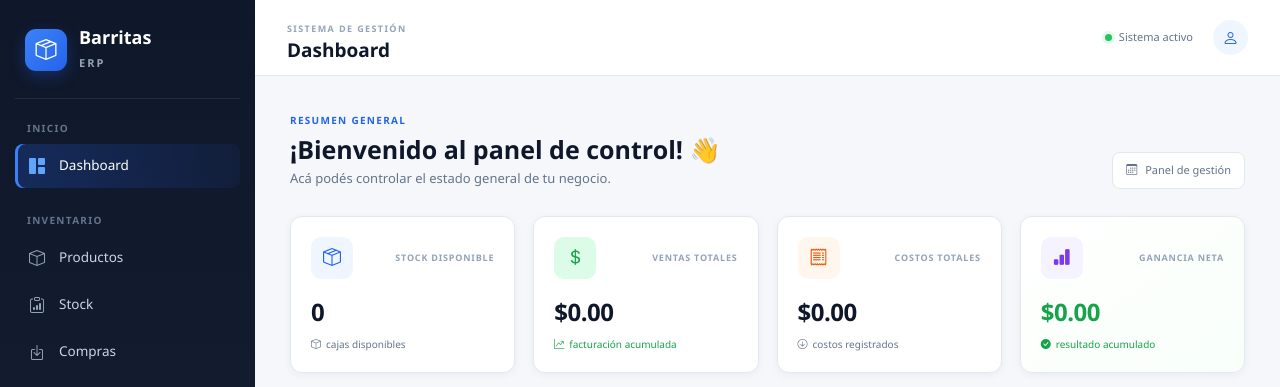
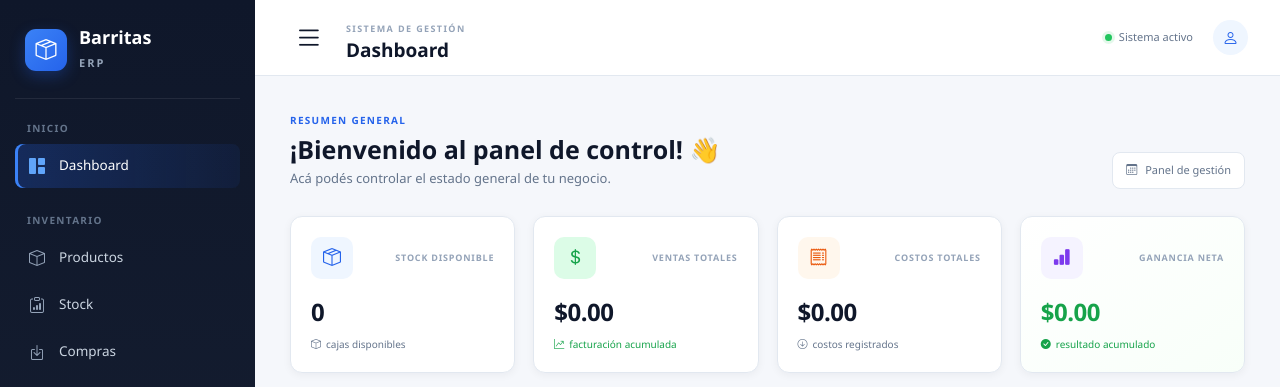
Before and after one commit to FrancoLince/barritas-stock, a Flask app: page / in a window 1280 px wide. Shown: the top 387 px of the page. Run offline with Flask 3, Linux system fonts and the light colour scheme; a user stored in the database is signed in; data that the repository does not hold is empty.

Commit message:
Update styles.css

```diff
--- a/static/css/styles.css
+++ b/static/css/styles.css
@@ -1880,6 +1880,37 @@ header:not(.topbar) h1 {
     font-weight: 800;
     letter-spacing: -0.5px;
     margin-top: 8px;
+}
+/* =========================================================
+   SOLUCIÓN DE DESBLOQUEO DE BOTÓN MÓVIL
+   ========================================================= */
+
+/* 1. Forzar a la Topbar a no bloquear elementos hijos */
+.topbar,
+.topbar-left {
+    position: relative !important;
+    z-index: 1050 !important;
+    pointer-events: auto !important;
+}
+
+/* 2. Dar prioridad máxima y área de clic al botón */
+.mobile-menu-button {
+    display: inline-flex !important;
+    align-items: center;
+    justify-content: center;
+    position: relative !important;
+    z-index: 9999 !important; /* Lo pone por encima de cualquier capa transparente */
+    pointer-events: auto !important; /* Fuerza a capturar el tap/clic */
+    cursor: pointer !important;
+    min-width: 44px; /* Tamaño mínimo recomendado para pantallas táctiles */
+    min-height: 44px;
+    background: transparent;
+    border: none;
+}
+
+.mobile-menu-button i {
+    font-size: 1.8rem;
+    pointer-events: none; /* Evita que el ícono interfiera con el clic del botón */
 }
 /* Asegurar prioridad de click al botón del menú */
 .mobile-menu-button {
```
